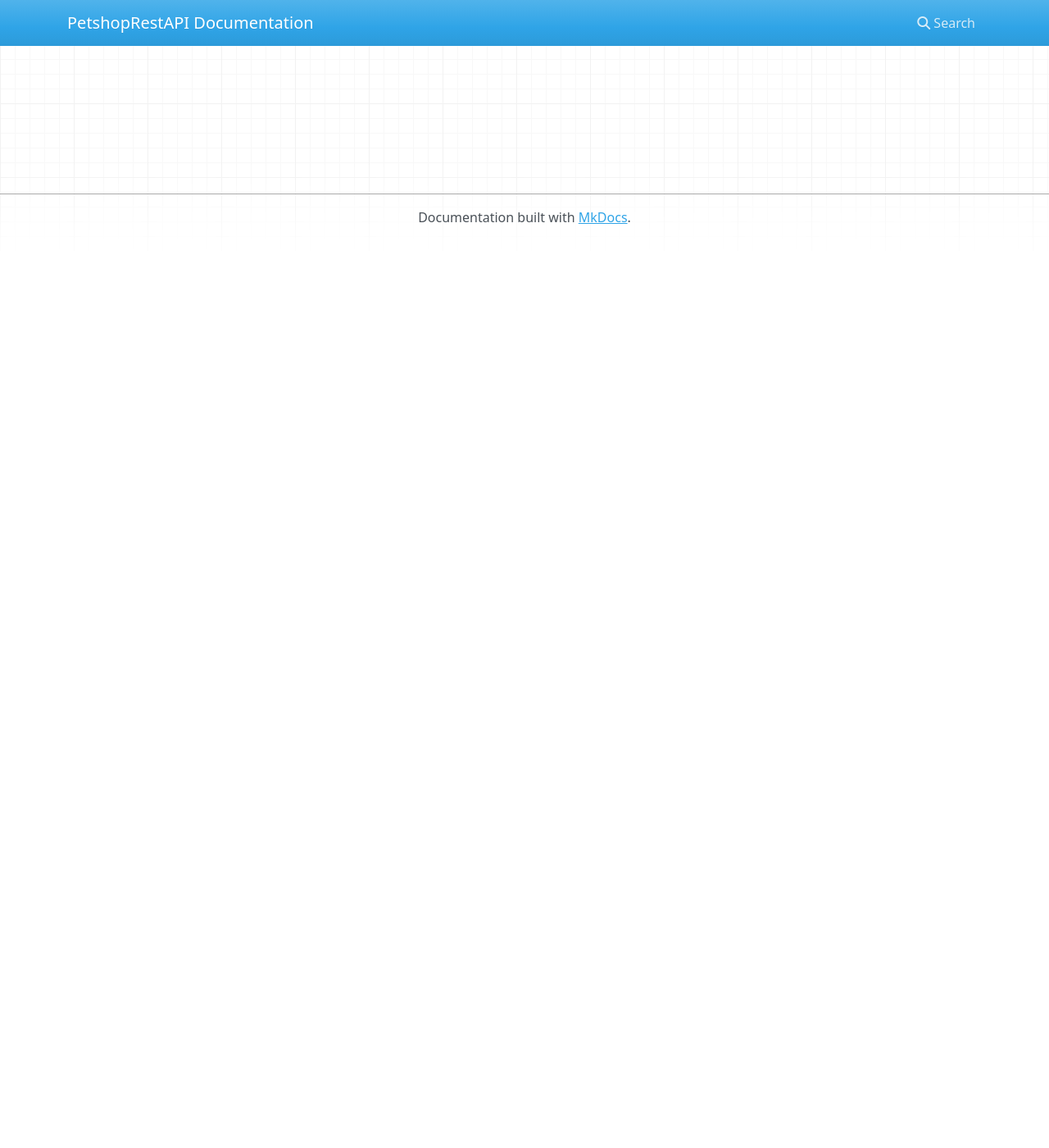
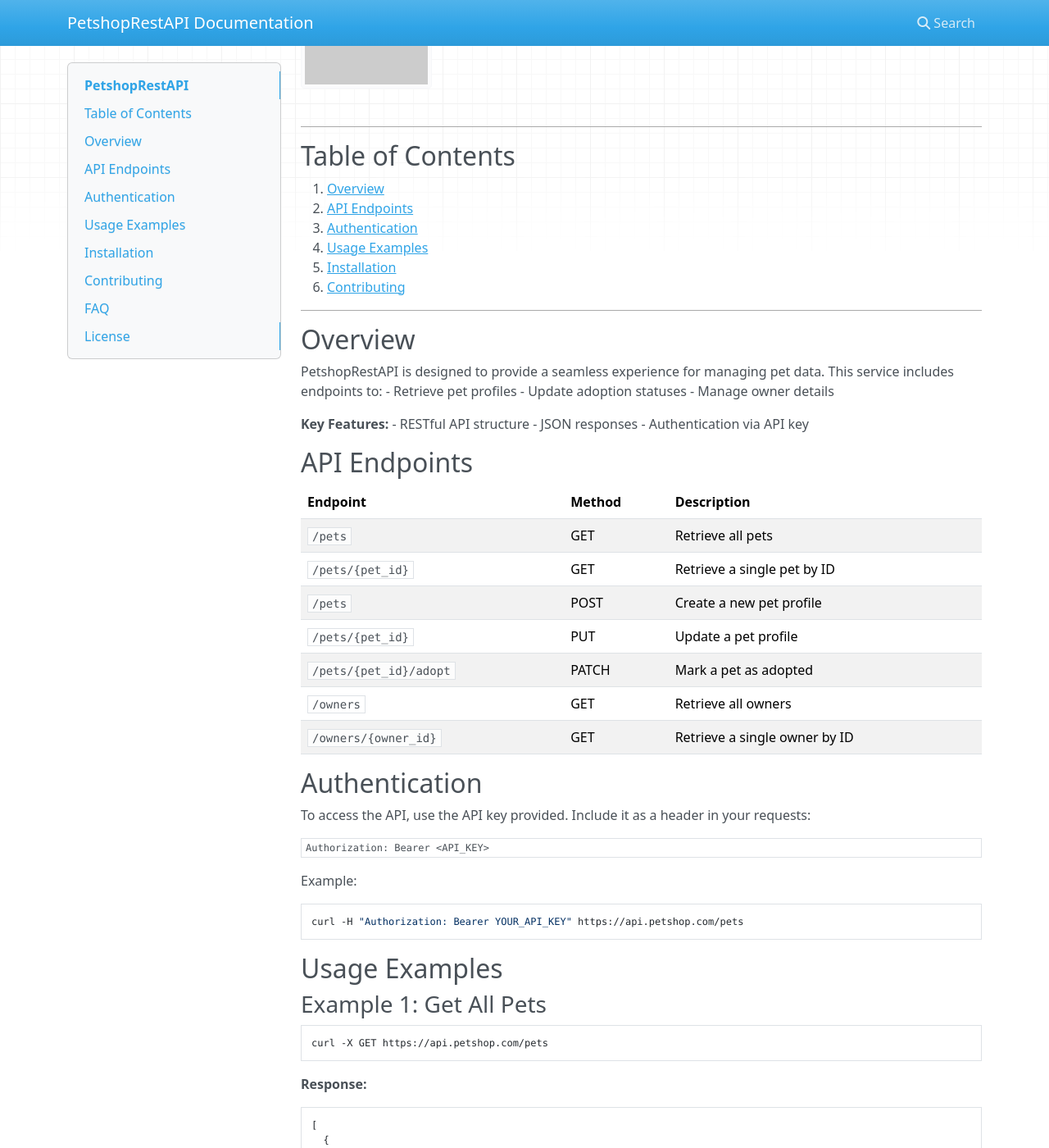
Before and after one commit to Christensenkim/PetshopRestAPI, an MkDocs documentation site: the page built from docs/README.md, in a window 1280 px wide and 1400 px high, scrolled down 270 px. Shown: the whole window at 82% size. Built offline with MkDocs 1.6.1, drawn with Linux system fonts in a browser that asks for light colours; nearby versions of some CDN libraries; before the commit the page ends 900 px from its top, so only the background shows below that; some of the changed text lies outside the part shown.

Commit message:
Update README.md

````diff
--- a/docs/README.md
+++ b/docs/README.md
@@ -1 +1,139 @@
-skibidy test brormand
+# PetshopRestAPI
+
+Welcome to the **PetshopRestAPI** documentation! This API allows you to manage pet-related data, including pet profiles, adoption status, and owner information.
+
+![Petshop Logo](https://via.placeholder.com/150)
+
+---
+
+## Table of Contents
+1. [Overview](#overview)
+2. [API Endpoints](#api-endpoints)
+3. [Authentication](#authentication)
+4. [Usage Examples](#usage-examples)
+5. [Installation](#installation)
+6. [Contributing](#contributing)
+
+---
+
+## Overview
+
+PetshopRestAPI is designed to provide a seamless experience for managing pet data. This service includes endpoints to:
+- Retrieve pet profiles
+- Update adoption statuses
+- Manage owner details
+
+**Key Features:**
+- RESTful API structure
+- JSON responses
+- Authentication via API key
+
+## API Endpoints
+
+| Endpoint                   | Method | Description                        |
+|----------------------------|--------|------------------------------------|
+| `/pets`                    | GET    | Retrieve all pets                  |
+| `/pets/{pet_id}`           | GET    | Retrieve a single pet by ID        |
+| `/pets`                    | POST   | Create a new pet profile           |
+| `/pets/{pet_id}`           | PUT    | Update a pet profile               |
+| `/pets/{pet_id}/adopt`     | PATCH  | Mark a pet as adopted              |
+| `/owners`                  | GET    | Retrieve all owners                |
+| `/owners/{owner_id}`       | GET    | Retrieve a single owner by ID      |
+
+## Authentication
+
+To access the API, use the API key provided. Include it as a header in your requests:
+
+```http
+Authorization: Bearer <API_KEY>
+```
+
+Example:
+```bash
+curl -H "Authorization: Bearer YOUR_API_KEY" https://api.petshop.com/pets
+```
+
+## Usage Examples
+
+### Example 1: Get All Pets
+
+```bash
+curl -X GET https://api.petshop.com/pets
+```
+
+**Response:**
+```json
+[
+  {
+    "id": "1",
+    "name": "Buddy",
+    "species": "Dog",
+    "age": 5,
+    "adopted": false
+  },
+  {
+    "id": "2",
+    "name": "Whiskers",
+    "species": "Cat",
+    "age": 3,
+    "adopted": true
+  }
+]
+```
+
+### Example 2: Update Pet Adoption Status
+
+```bash
+curl -X PATCH -H "Authorization: Bearer YOUR_API_KEY" https://api.petshop.com/pets/1/adopt
+```
+
+## Installation
+
+To get started with PetshopRestAPI locally, follow these steps:
+
+1. Clone the repository:
+
+    ```bash
+    git clone https://github.com/Christensenkim/PetshopRestAPI.git
+    cd PetshopRestAPI
+    ```
+
+2. Install dependencies:
+
+    ```bash
+    npm install
+    ```
+
+3. Start the server:
+
+    ```bash
+    npm start
+    ```
+
+Visit `http://localhost:3000` to access the API.
+
+## Contributing
+
+We welcome contributions! Here’s how you can get started:
+
+- Fork the repository
+- Create a new branch
+- Submit a pull request with your changes
+
+---
+
+## FAQ
+
+**Q: What data formats are supported?**
+
+A: JSON is the primary data format supported by PetshopRestAPI.
+
+**Q: How do I report an issue?**
+
+A: Open an issue on our [GitHub Issues](https://github.com/Christensenkim/PetshopRestAPI/issues) page.
+
+---
+
+## License
+
+Licensed under the MIT License. See `LICENSE` for details.
````
